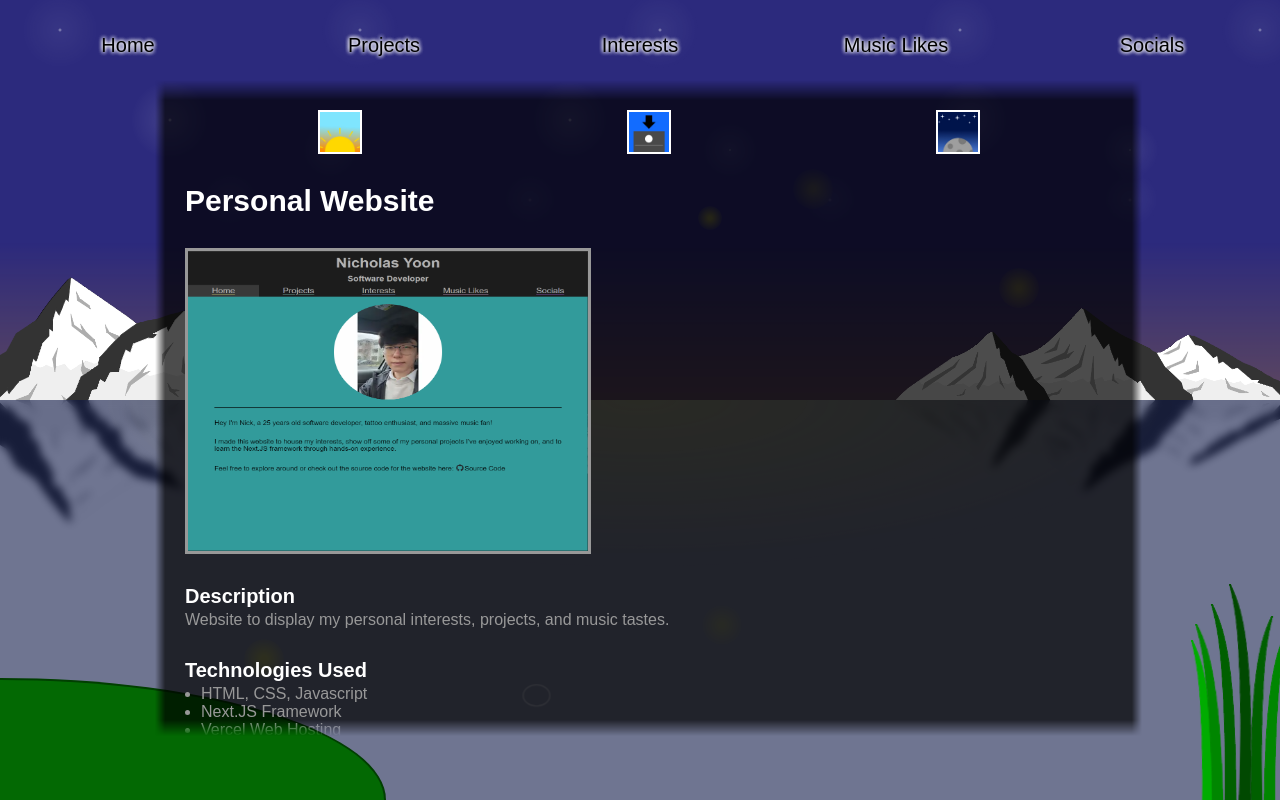
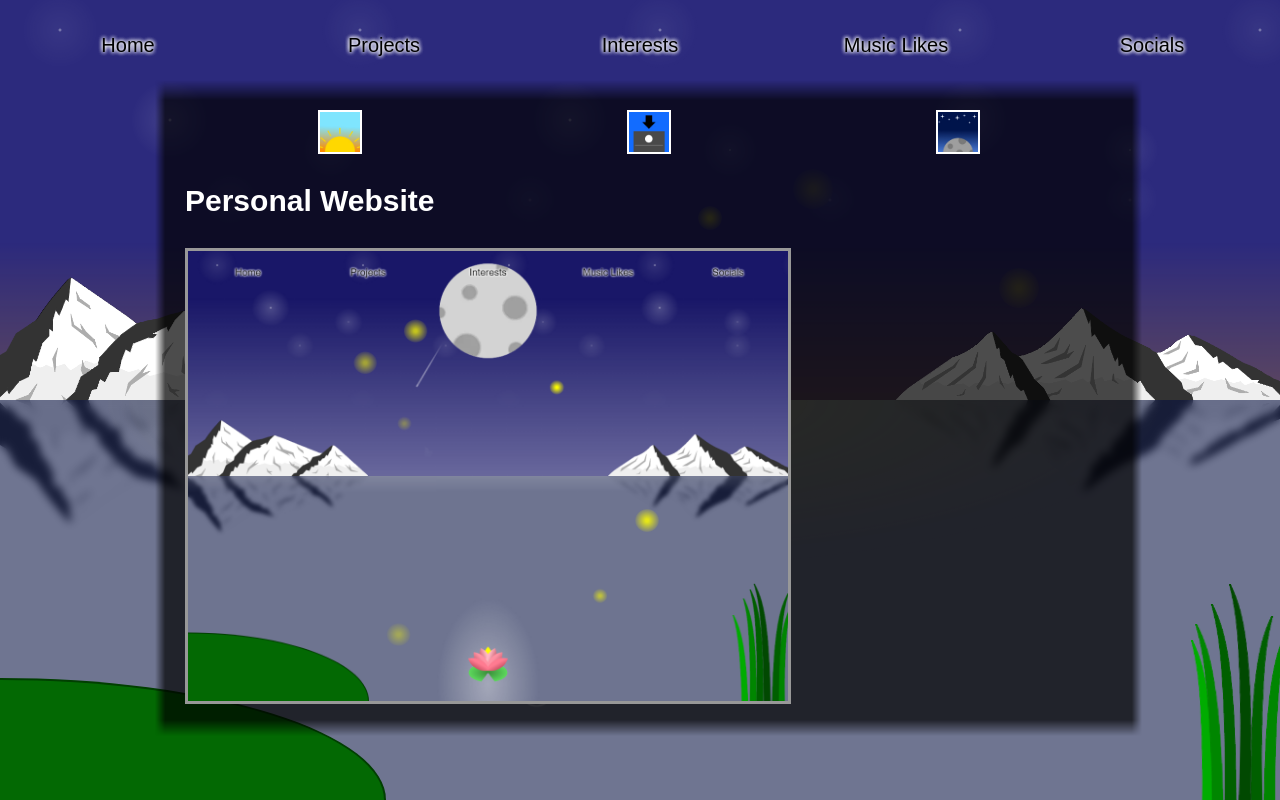
Before and after one commit to nyoon8360/mywebsite, a Next.js app: page /projects in a window 1280 px wide. Built offline with nearby package versions, Linux system fonts and the light colour scheme.

Commit message:
made project thumbnails reactive to window size
updated website project thumbnail

```diff
--- a/components/layout.js
+++ b/components/layout.js
@@ -278,6 +278,7 @@ export default function Layout({ children }) {
             handleLakeMouseDown({currentTarget: lakeElement, clientX: randX, clientY: randY});
         }, randomRippleInterval);
 
+        //set interval for random shooting stars
         const shootingStarInterval = setInterval(() => {
             handleStarsClicked({currentTarget: document.getElementById('stars')});
         }, randomShootingStarInterval);
--- a/pages/projects.js
+++ b/pages/projects.js
@@ -21,7 +21,7 @@ export default function Projects() {
         <Layout>
             <h3 className={styles.projectTitle}>Personal Website</h3>
             <Reveal keyframes={fadeUpAnimation} duration={2000} triggerOnce='true'>
-                <Image className={styles.projectThumbnail} src='/images/personal_website_thumbnail.png' alt='Personal Project Website' height={300} width={400}/>
+                <Image className={styles.projectThumbnail} src='/images/website-thumbnail.png' alt='Personal Project Website' height={300} width={400}/>
 
                 <h4 className={styles.sectionText}>Description</h4>
                 <p className={styles.bodyText}>
--- a/styles/projects.module.css
+++ b/styles/projects.module.css
@@ -44,6 +44,9 @@
     border-color: var(--secondary-text-color);
     border-width: 3px;
     border-style: solid;
+
+    height: max(240px, min(450px, 40vw));
+    width: max(320px, min(600px, 52vw));
 }
 
 .githubLogoP2 {
```
Also changed, not shown: public/images/website-thumbnail.png (added).
